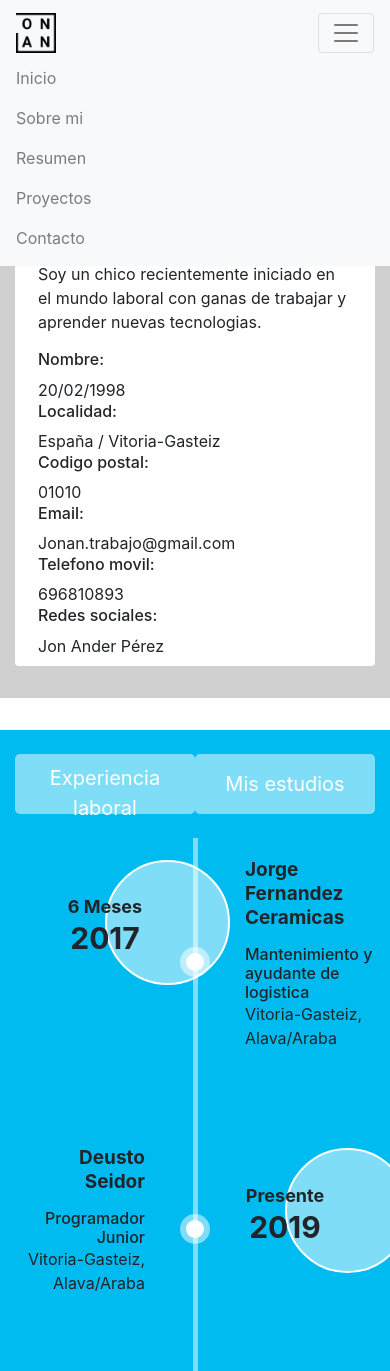
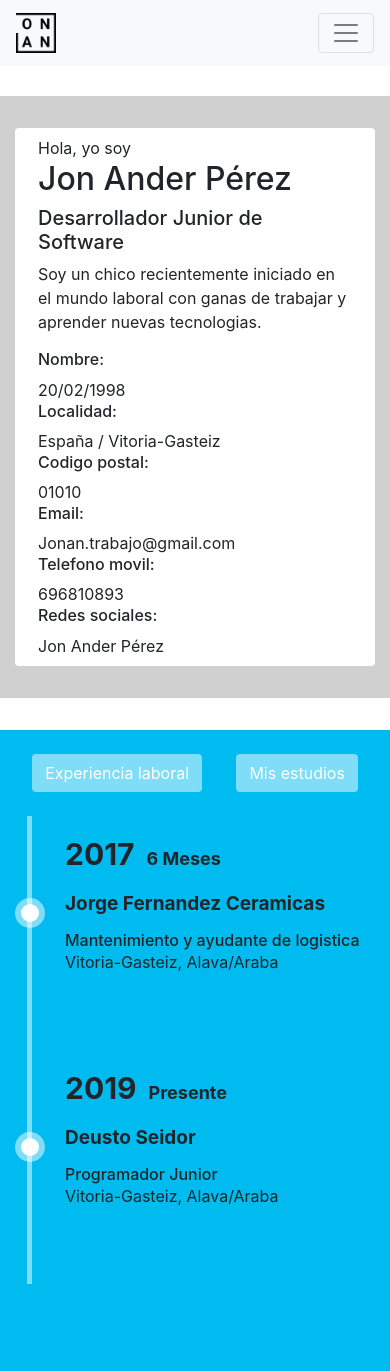
Before and after one commit to JonAnderPerez/Portfolio, an Angular app: page / in a window 390 px wide. After the commit the page ends 1284 px from the top, so only its background shows below. Built offline with nearby package versions, Linux system fonts and the light colour scheme.

Commit message:
Cambiado el metodo del css de timeline a mobile first, sin terminar

```diff
--- a/src/app/component/sobre-mi/sobre-mi.component.html
+++ b/src/app/component/sobre-mi/sobre-mi.component.html
@@ -1,5 +1,6 @@
 <div class="jumbotron jumbotron-fluid bg-grey">
     <div class="container">
+        <!-- Probar a hacerlo con media -->
         <div class="custom-card d-flex flex-row justify-content-between align-items-center bg-white rounded">
             <div class="col-md-4 d-none d-lg-block">
                 <img class="img-fluid rounded" src="assets/img/foto.png" alt="Logo">
--- a/src/app/component/time-line/time-line.component.css
+++ b/src/app/component/time-line/time-line.component.css
@@ -1,3 +1,129 @@
+/* ESTILOS NORMALES (para móviles en vertical) */
+
+.btn-timeline {
+    background-color: rgba(255, 255, 255, 0.5);
+    color: #fff;
+}
+
+/*.btn-timeline .active {
+    background-color: #fff;
+    color: black;
+    width: 300px;
+    height: 60px;
+}*/
+
+.main-timeline {
+    position: relative;
+}
+
+.main-timeline:before {
+    content: "";
+    display: block;
+    width: 5px;
+    height: 100%;
+    background-color: rgba(255, 255, 255, 0.5);
+    margin-left: 12px;
+    position: absolute;
+    top: 0;
+    left: 0;
+    right: 0;
+}
+
+.main-timeline .timeline {
+    margin-bottom: 40px;
+    position: relative;
+}
+
+.main-timeline .timeline:after {
+    content: "";
+    display: block;
+    clear: both;
+}
+
+.main-timeline .icon,
+.main-timeline .icon-2 {
+    margin: auto 0;
+    position: absolute;
+    border-radius: 50%;
+    top: 0;
+    bottom: 0;
+    left: 0;
+    right: 0;
+}
+
+.main-timeline .icon {
+    width: 30px;
+    height: 30px;
+    line-height: 30px;
+    background-color: rgba(255, 255, 255, 0.5);
+}
+
+.main-timeline .icon-2 {
+    width: 18px;
+    height: 18px;
+    line-height: 18px;
+    margin-left: 6px;
+    background-color: #fff;
+}
+
+.main-timeline .timeline-date {
+    width: 100%;
+    float: left;
+    padding: 20px 0 0 50px;
+}
+
+.main-timeline .date-outer {
+    font-size: 16px;
+    margin: auto;
+}
+
+.main-timeline .date {
+    margin: auto;
+}
+
+.main-timeline .month {
+    font-size: 18px;
+    font-weight: 700;
+    margin-left: 12px;
+}
+
+.main-timeline .year {
+    font-size: 30px;
+    font-weight: 700;
+    line-height: 36px;
+}
+
+.main-timeline .timeline-content {
+    width: 100%;
+    padding: 20px 0 20px 50px;
+    float: left;
+}
+
+.main-timeline .timeline-title {
+    font-size: 19px;
+    font-weight: 700;
+    line-height: 24px;
+    margin: 0 0 15px 0;
+}
+
+.main-timeline .timeline-puesto {
+    margin-bottom: 0;
+}
+
+/* RESPONSIVE */
+
+/* Móviles en horizontal o tablets en vertical */
+@media (min-width: 768px) {
+
+}
+
+/* Tablets en horizonal y escritorios normales */
+@media (min-width: 1024px) {
+
+}
+
+/* Escritorios muy anchos */
+@media (min-width: 1200px) {
     .btn-timeline {
         background-color: rgba(255, 255, 255, 0.5);
         color: #fff;
@@ -5,7 +131,7 @@
         height: 60px;
     }
 
-.btn-timeline:active {
+    .btn-timeline .active {
         background-color: #fff;
         color: black;
         width: 300px;
@@ -68,21 +194,21 @@
     .main-timeline .timeline-date {
         width: 50%;
         float: left;
-    margin-top: 22px;
         position: relative;
+        margin-top: 6px;
     }
 
-/*.main-timeline .timeline-date:before {
+    .main-timeline .timeline-date:before {
         content: "";
-    width: 20%;
+        width: 39%;
         height: 2px;
         background-color: rgba(255, 255, 255, 0.5);
-    margin: auto 0;
+        margin: 0 0;
         position: absolute;
-    top: 0;
+        top: 50%;
         right: 0;
         bottom: 0;
-}*/
+    }
 
     .main-timeline .date-outer {
         width: 125px;
@@ -90,25 +216,15 @@
         font-size: 16px;
         text-align: center;
         margin: auto;
-    z-index: 1;
-}
-
-.main-timeline .date-outer:before {
-    content: "";
-    width: 125px;
-    height: 125px;
-    margin: 0 auto;
         border-radius: 50%;
-    position: absolute;
         background-color: rgba(255, 255, 255, 0.5);
         border: 2px solid #fff;
     }
 
     .main-timeline .date {
-    width: 100%;
         margin: auto;
-    position: absolute;
-    top: 27%;
+        position: relative;
+        top: 25%;
         left: 0;
     }
 
@@ -146,10 +262,11 @@
     }
 
     .main-timeline .timeline:nth-child(2n) .timeline-date:before {
-    left: 10px
+        left: 0;
     }
 
     .main-timeline .timeline:nth-child(2n) .timeline-content {
         padding: 20px 50px 20px 0;
         text-align: right
     }
+}
--- a/src/app/component/time-line/time-line.component.html
+++ b/src/app/component/time-line/time-line.component.html
@@ -2,8 +2,8 @@
     <div class="container">
         <div class="d-flex flex-column">
             <div class="d-flex flex-row justify-content-around">
-                <button class="btn btn-timeline btn-lg mb-4 mt-4 active" type="button">Experiencia laboral</button>
-                <button class="btn btn-timeline btn-lg mb-4 mt-4" type="button">Mis estudios</button>
+                <button class="btn btn-timeline mb-4 mt-4" type="button">Experiencia laboral</button>
+                <button class="btn btn-timeline mb-4 mt-4" type="button">Mis estudios</button>
             </div>
             <div class="main-timeline">
                 <div class="timeline" *ngFor="let exp of timeline">
@@ -12,8 +12,8 @@
                     <div class="timeline-date">
                         <div class="date-outer">
                             <span class="date">
+                                <span class="year">{{exp.ano}}</span>
                                 <span class="month">{{exp.tiempo}}</span>
-                                <span class="year">{{exp.ano}}</span>
                             </span>
                         </div>
                     </div>
--- a/src/app/component/topbar/topbar.component.html
+++ b/src/app/component/topbar/topbar.component.html
@@ -7,7 +7,7 @@
         <span class="navbar-toggler-icon"></span>
     </button>
 
-    <div class="collapse navbar-collapse justify-content-center" id="navbarHeader" [ngbCollapse]="isCollapsed">
+    <div class="collapse navbar-collapse justify-content-center" id="navbarHeader" [ngbCollapse]="!isCollapsed">
         <ul class="navbar-nav">
             <li class="nav-item" *ngFor="let item of menuItem">
                 <a href="{{item.url}}" class="nav-link">{{item.name}}</a>
```
Lines whose indentation alone changed are shown as unchanged.
